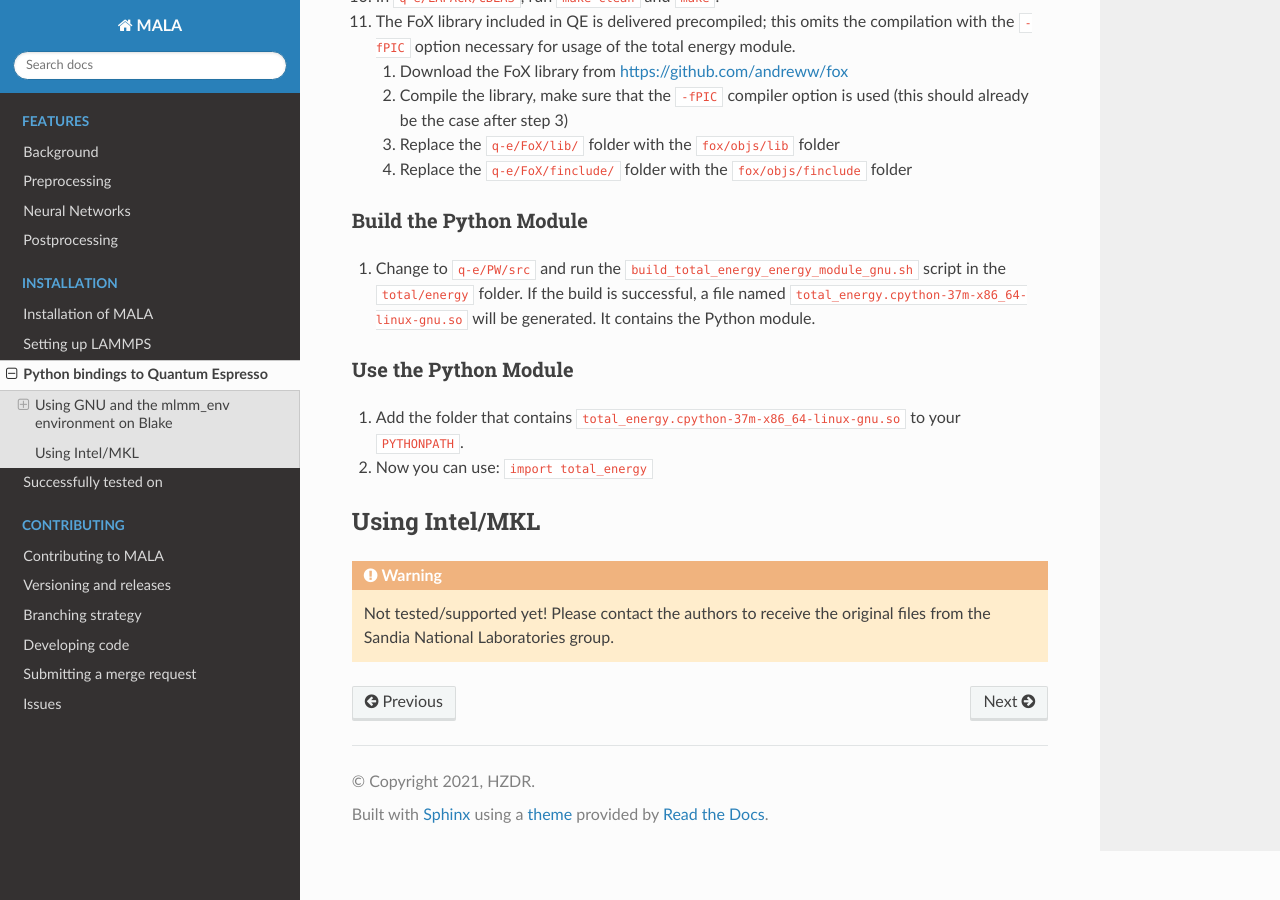
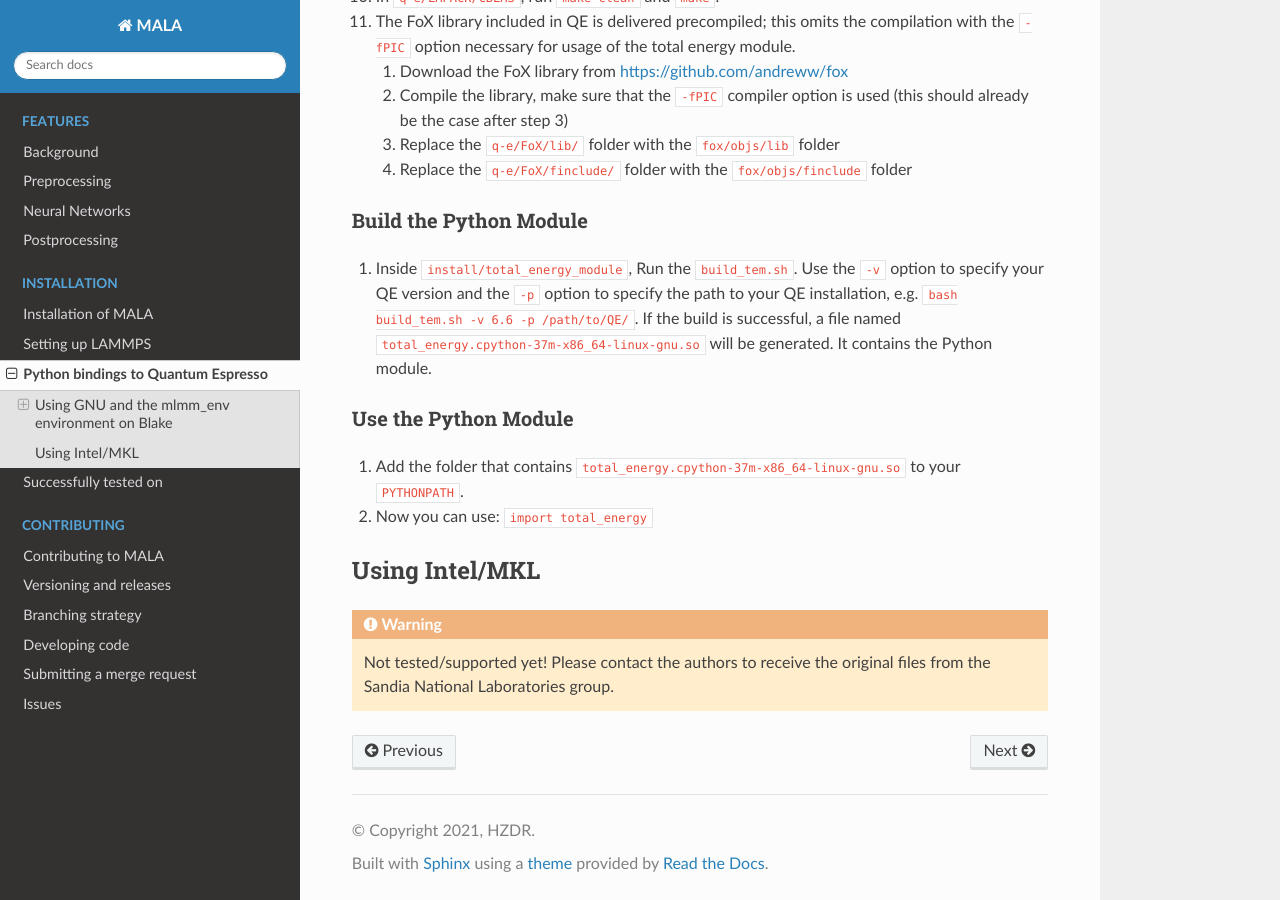
Before and after one commit to mala-project/mala, a Sphinx documentation site: the page built from docs/source/install/INSTALL_TE_QE.rst, in a window 1280 px wide and 900 px high, scrolled down 1192 px. Built offline with Sphinx 7.4.7 and the Read the Docs theme 2.0.0, drawn with Linux system fonts in a browser that asks for light colours; pages that are not in the unit, such as notebooks, are missing from menus.

Commit message:
Easier install works, tested on both 6.6 and 6.4.1

```diff
--- a/docs/source/install/INSTALL_TE_QE.rst
+++ b/docs/source/install/INSTALL_TE_QE.rst
@@ -84,11 +84,12 @@ Build Quantum Espresso
 Build the Python Module
 ~~~~~~~~~~~~~~~~~~~~~~~
 
-1. Change to ``q-e/PW/src`` and run the
-   ``build_total_energy_energy_module_gnu.sh`` script in the
-   ``total/energy`` folder. If the build is successful, a file named
-   ``total_energy.cpython-37m-x86_64-linux-gnu.so`` will be generated.
-   It contains the Python module.
+1. Inside ``install/total_energy_module``, Run the
+   ``build_tem.sh``. Use the ``-v`` option to specify your QE version and the
+   ``-p`` option to specify the path to your QE installation, e.g.
+   ``bash build_tem.sh -v 6.6 -p /path/to/QE/``. If the build is successful,
+   a file named ``total_energy.cpython-37m-x86_64-linux-gnu.so`` will be
+   generated. It contains the Python module.
 
 Use the Python Module
 ~~~~~~~~~~~~~~~~~~~~~
```
Also changed, not shown: 10 other files.
